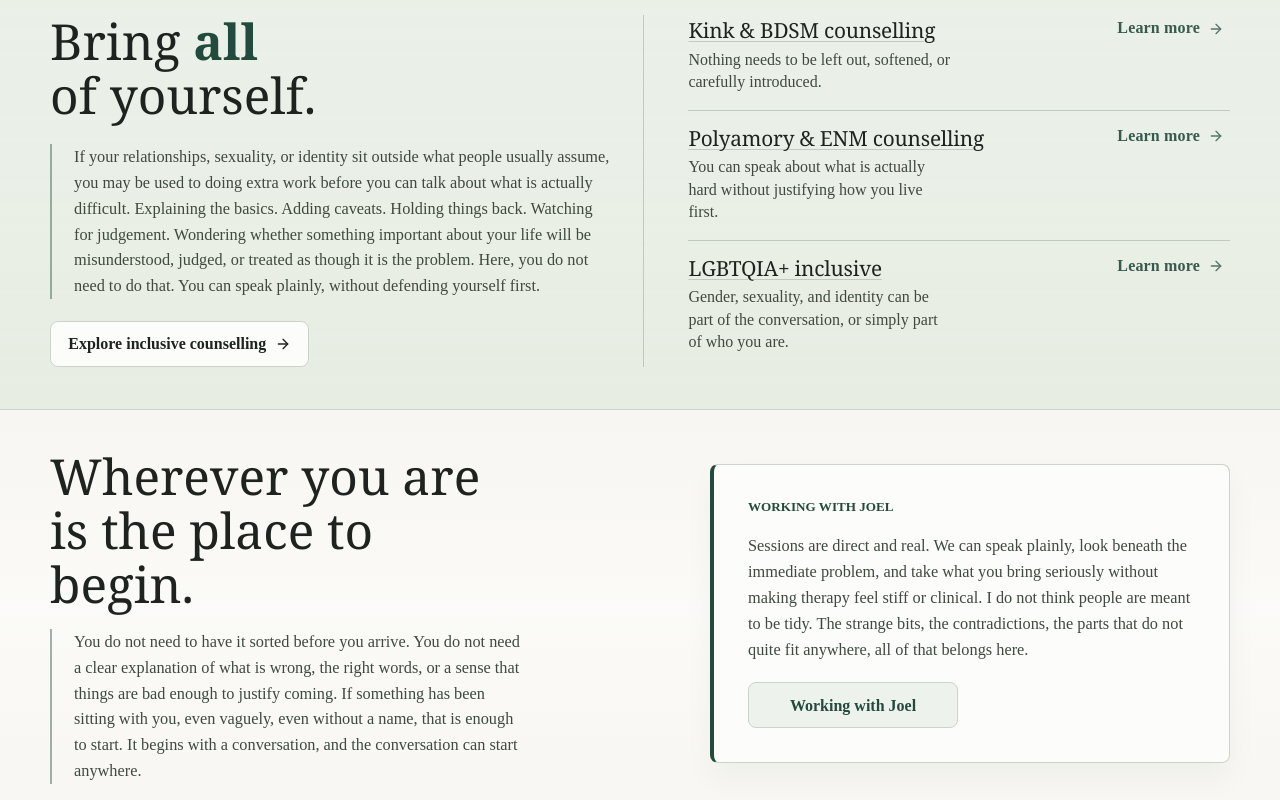
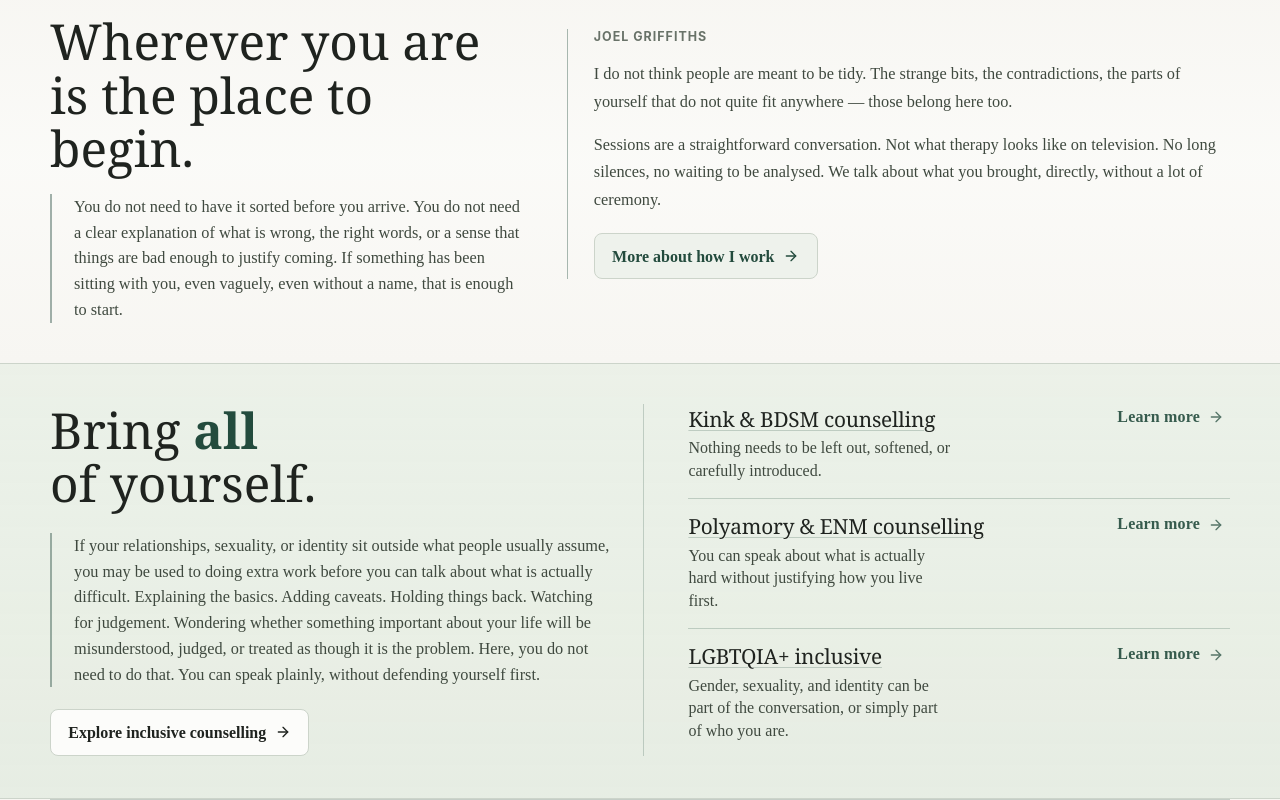
Before and after one commit to diabolicskink-bit/CounsellingWebsite, a React (Vite) app: page / in a window 1280 px wide. Shown: the part 1220-2020 px from the top of the page. Built offline with nearby package versions, Linux system fonts and the light colour scheme.

Commit message:
Refine homepage workroom section

```diff
--- a/src/pages/Home.tsx
+++ b/src/pages/Home.tsx
@@ -59,10 +59,14 @@ type HomePageContent = {
   workroom: {
     heading: string;
     intro: string;
-    letterLabel: string;
-    letterCopy: string;
+    joelName: string;
+    joelCopy: string[];
     profileHref: string;
     profileCta: string;
+    closingLead: string;
+    closingAccent: string;
+    ctaHref: string;
+    cta: string;
   };
   closingCta: {
     heading: EmphasisCopy;
@@ -169,12 +173,18 @@ const homePageContent: HomePageContent = {
   workroom: {
     heading: "Wherever you are is the place to begin.",
     intro:
-      "You do not need to have it sorted before you arrive. You do not need a clear explanation of what is wrong, the right words, or a sense that things are bad enough to justify coming. If something has been sitting with you, even vaguely, even without a name, that is enough to start. It begins with a conversation, and the conversation can start anywhere.",
-    letterLabel: "Working with Joel",
-    letterCopy:
-      "Sessions are direct and real. We can speak plainly, look beneath the immediate problem, and take what you bring seriously without making therapy feel stiff or clinical. I do not think people are meant to be tidy. The strange bits, the contradictions, the parts that do not quite fit anywhere, all of that belongs here.",
+      "You do not need to have it sorted before you arrive. You do not need a clear explanation of what is wrong, the right words, or a sense that things are bad enough to justify coming. If something has been sitting with you, even vaguely, even without a name, that is enough to start.",
+    joelName: "Joel Griffiths",
+    joelCopy: [
+      "I do not think people are meant to be tidy. The strange bits, the contradictions, the parts of yourself that do not quite fit anywhere — those belong here too.",
+      "Sessions are a straightforward conversation. Not what therapy looks like on television. No long silences, no waiting to be analysed. We talk about what you brought, directly, without a lot of ceremony.",
+    ],
     profileHref: "/working-with-joel",
-    profileCta: "Working with Joel",
+    profileCta: "More about how I work",
+    closingLead: "For when",
+    closingAccent: '"I just need to talk to someone."',
+    ctaHref: "/contact",
+    cta: "Get in touch",
   },
   closingCta: {
     heading: {
@@ -279,6 +289,29 @@ export default function Home() {
         </Container>
       </section>
 
+      <section className="site-grid home-page__workroom">
+        <Container className="home-workroom">
+          <div className="site-split home-workroom__split">
+            <div className="section-heading home-workroom__intro">
+              <h2>{workroom.heading}</h2>
+              <p className="section-heading__copy site-ruled-paragraph">{workroom.intro}</p>
+            </div>
+
+            <div className="home-workroom__joel">
+              <span className="home-workroom__joel-name">{workroom.joelName}</span>
+              {workroom.joelCopy.map((paragraph) => (
+                <p key={paragraph}>{paragraph}</p>
+              ))}
+              <div className="home-workroom__joel-actions">
+                <Button href={workroom.profileHref} variant="tertiary">
+                  {workroom.profileCta} <ArrowRight size={16} />
+                </Button>
+              </div>
+            </div>
+          </div>
+        </Container>
+      </section>
+
       <section className="site-highlight home-page__inclusive">
         <Container>
           <div className="home-page__inclusive-frame">
@@ -316,27 +349,6 @@ export default function Home() {
         </Container>
       </section>
 
-      <section className="site-grid home-page__workroom">
-        <Container className="home-workroom">
-          <div className="site-split home-workroom__split">
-            <div className="section-heading home-workroom__intro">
-              <h2>{workroom.heading}</h2>
-              <p className="section-heading__copy site-ruled-paragraph">{workroom.intro}</p>
-            </div>
-
-            <article className="site-copy-panel home-workroom__letter">
-              <span className="site-highlight__eyebrow">{workroom.letterLabel}</span>
-              <p>{workroom.letterCopy}</p>
-              <div className="home-workroom__letter-actions">
-                <Button href={workroom.profileHref} variant="tertiary">
-                  {workroom.profileCta}
-                </Button>
-              </div>
-            </article>
-          </div>
-        </Container>
-      </section>
-
       <section className="site-cta-block">
         <Container className="site-cta-block__inner">
           <div className="site-cta-block__copy">
@@ -351,6 +363,7 @@ export default function Home() {
           </Button>
         </Container>
       </section>
+
     </main>
   );
 }
--- a/src/styles-home.css
+++ b/src/styles-home.css
@@ -283,6 +283,36 @@
   align-items: start;
 }
 
+.home-workroom__joel {
+  display: grid;
+  gap: 16px;
+  align-content: start;
+  padding-left: clamp(1.25rem, 2vw, 1.75rem);
+  border-left: 1px solid rgba(35, 75, 61, 0.38);
+  margin-top: 14px;
+}
+
+.home-workroom__joel-name {
+  display: block;
+  font-family: Inter, ui-sans-serif, system-ui, sans-serif;
+  font-size: 0.78rem;
+  font-weight: 700;
+  letter-spacing: 0.08em;
+  text-transform: uppercase;
+  color: var(--faint);
+}
+
+.home-workroom__joel p {
+  margin: 0;
+  font-size: 1.02rem;
+  line-height: 1.68;
+  color: var(--body);
+}
+
+.home-workroom__joel-actions {
+  padding-top: 4px;
+}
+
 .home-workroom__intro h2 {
   max-width: 700px;
 }
@@ -292,27 +322,6 @@
   color: var(--body);
   font-size: 1.02rem;
   line-height: 1.58;
-}
-
-.home-workroom__letter {
-  max-width: 520px;
-  margin-top: 14px;
-  justify-self: end;
-  width: 100%;
-}
-
-.home-workroom__letter-actions {
-  display: flex;
-  flex-wrap: nowrap;
-  gap: 16px;
-  padding-top: 2px;
-  justify-content: flex-start;
-}
-
-.home-workroom__letter-actions .button {
-  min-width: 156px;
-  flex: 0 1 auto;
-  padding-inline: 1rem;
 }
 
 /* Tablet: release the desktop tile collage into a simpler grid and stack the workroom */
@@ -462,15 +471,9 @@
     gap: 32px;
   }
 
-  .home-workroom__letter {
-    max-width: none;
-    margin-top: 0;
-    justify-self: stretch;
-  }
-
-  .home-workroom__letter-actions {
-    flex-direction: column;
-    align-items: stretch;
+  .home-workroom__joel {
+    padding-left: 1rem;
+    border-left-width: 1px;
   }
 
   .home-page__inclusive-frame {
```
